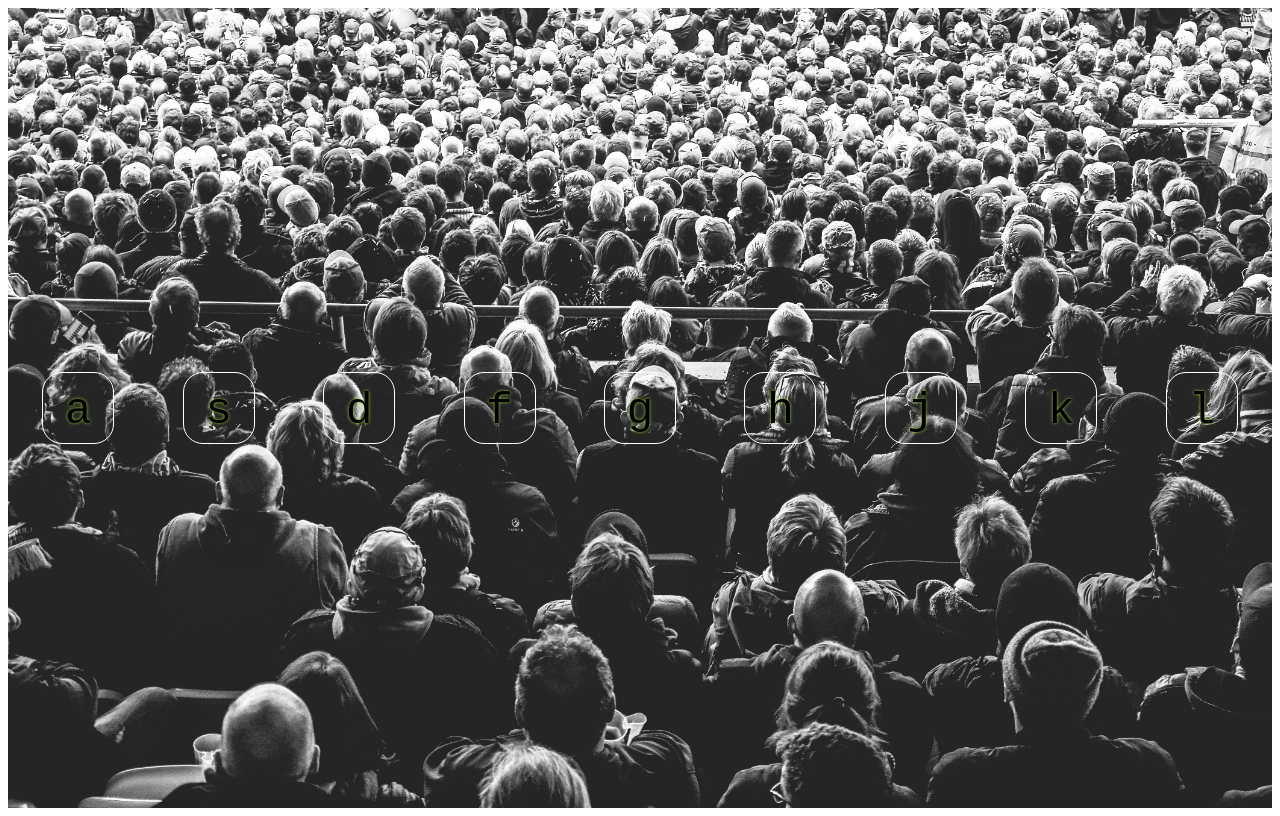
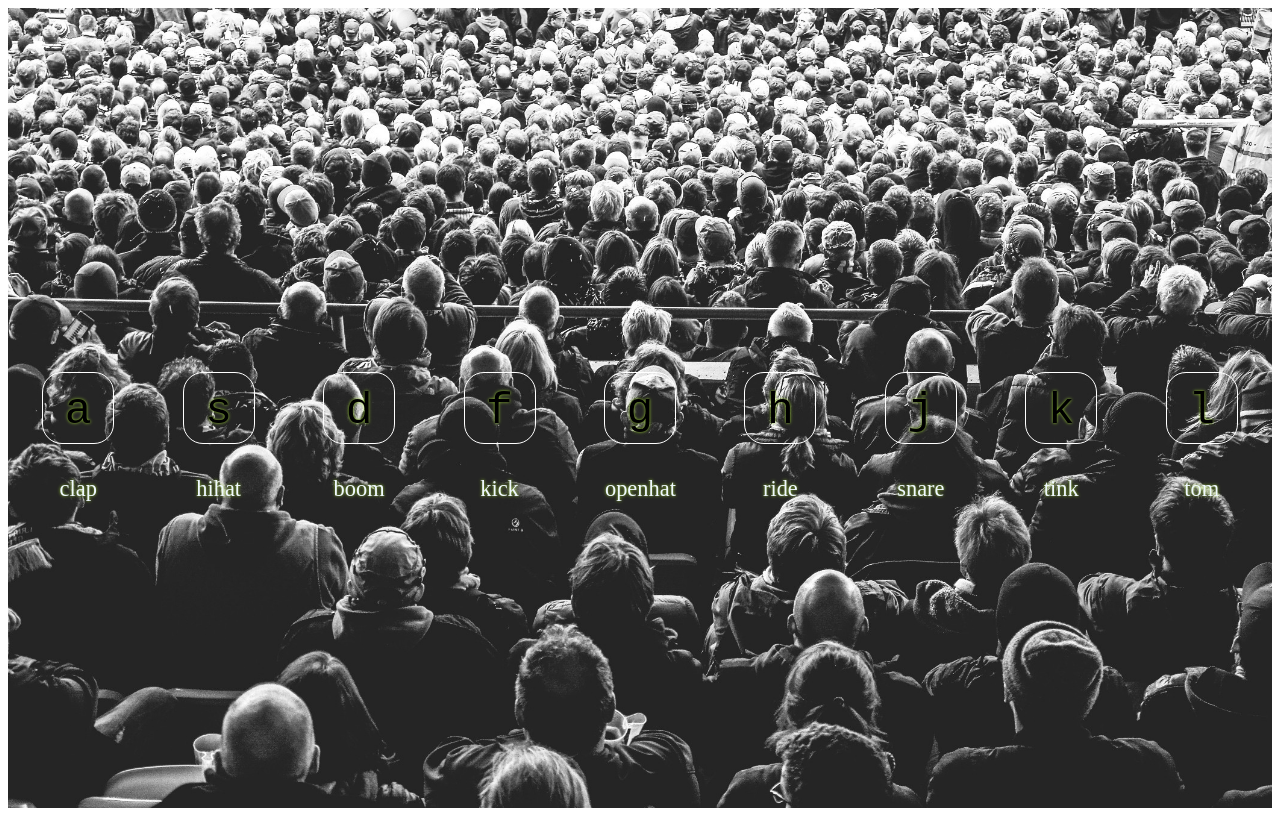
Before and after one commit to liujiangde/demo, a plain HTML site: page 鼓组练习/index.html in a window 1280 px wide. Drawn offline with Linux system fonts and the light colour scheme.

Commit message:
添加鼓音英文标识

```diff
--- a/鼓组练习/index.css
+++ b/鼓组练习/index.css
@@ -7,6 +7,10 @@
     background: url('./background.jpg')  ;
     background-size: cover;
     justify-content: space-around;
+}
+span{
+    font-size: 1.4rem;
+    color: aliceblue;
 }
 .key{
     height: 70px;
--- a/鼓组练习/index.html
+++ b/鼓组练习/index.html
@@ -13,46 +13,55 @@
             <kbd>
                 a
             </kbd>
+            <span>clap</span>
         </div>
         <div data-key="83" class="key">
             <kbd>
                 s
             </kbd>
+            <span>hihat</span>
         </div>
         <div data-key="68" class="key">
             <kbd>
                 d
             </kbd>
+            <span>boom</span>
         </div>
         <div data-key="70" class="key">
             <kbd>
                 f
             </kbd>
+            <span>kick</span>
         </div>
         <div data-key="71" class="key">
             <kbd>
                 g
             </kbd>
+            <span>openhat</span>
         </div>
         <div data-key="72" class="key">
             <kbd>
                 h
             </kbd>
+            <span>ride</span>
         </div>
         <div data-key="74" class="key">
             <kbd>
                 j
             </kbd>
+            <span>snare</span>
         </div>
         <div data-key="75" class="key">
             <kbd>
                 k
             </kbd>
+            <span>tink</span>
         </div>
         <div data-key="76" class="key">
             <kbd>
                 l
             </kbd>
+            <span>tom</span>
         </div>
     </div>
         <audio data-key="65" src="./sounds/clap.wav"></audio>
```
